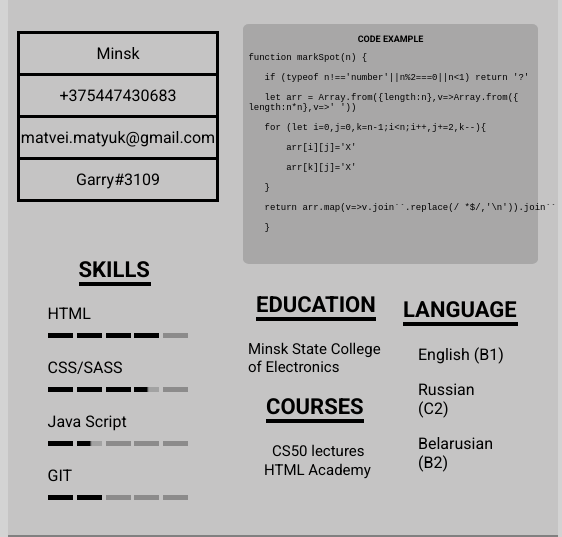
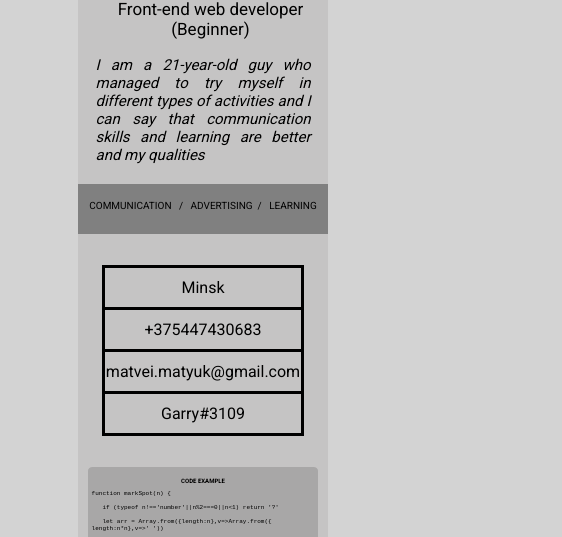
Before and after one commit to MatveiMatyuk/rsschool-cv, a plain HTML site: page index.html in a window 390 px wide. Shown: the part 312-849 px from the top of the page, 562 px wide, since content can reach past the window. Drawn offline with Linux system fonts and the light colour scheme.

Commit message:
docs: update file style.css

```diff
--- a/style.css
+++ b/style.css
@@ -457,3 +457,108 @@ footer {
         margin-left: 40px;
     }
 }
+
+@media screen and (max-width: 420px) {
+
+    .CV-banner {
+        height:1668px;
+        width:250px;
+    }
+
+    .first-line {
+        grid-template-columns: 250px;
+    }
+
+    .name {
+        text-align: center;
+    }
+
+    .developer {
+        text-align: center;
+    }
+
+    .about {
+        margin-left: 17.5px;
+        margin-right: 17.5px;
+    }
+
+    .second-line {
+        width: 250px;
+    }
+
+    .com {
+        font-size: 10px;
+        margin-top: 65px;
+        padding-top: 16px;
+    }
+
+    .third-line {
+        grid-template-columns: 250px;
+        padding-top: 31px;
+    }
+
+    .Code {
+        width: 230px;
+        height: 183px;
+        margin: auto;
+        margin-top: 31px;
+        font-size: 6px;
+    }
+
+    .Myskills {
+        margin-top: -69px;
+        margin-left: 54.5px;
+        margin-right: 54.5px;
+    }
+
+    .skills {
+        margin-right: 38px;
+    }
+
+    .education-level {
+        grid-template-columns: 250px;
+    }
+
+    .education {
+        margin-left: 0;
+    }
+
+    .educations {
+        margin-left: 65px;
+        margin-right: 65px;
+    }
+
+    .MGKE {
+        margin-left: 10px ;
+    }
+
+    .courses {
+        margin-left: 75.5px;
+        margin-right: 75.5px;
+    }
+
+    .cs50 {
+        margin-left: 15px;
+    }
+
+    .lang {
+        margin-left: 67px;
+        margin-right: 68px;
+    }
+
+    .language {
+        margin-left: 0;
+        text-align: center;
+        margin-top: -20px;
+    }
+
+    .otstup {
+        margin-left: 0;
+    }
+
+    footer {
+        height: 70px;
+        margin-top: 0;
+        padding-top: 8px;
+    }
+}
```
